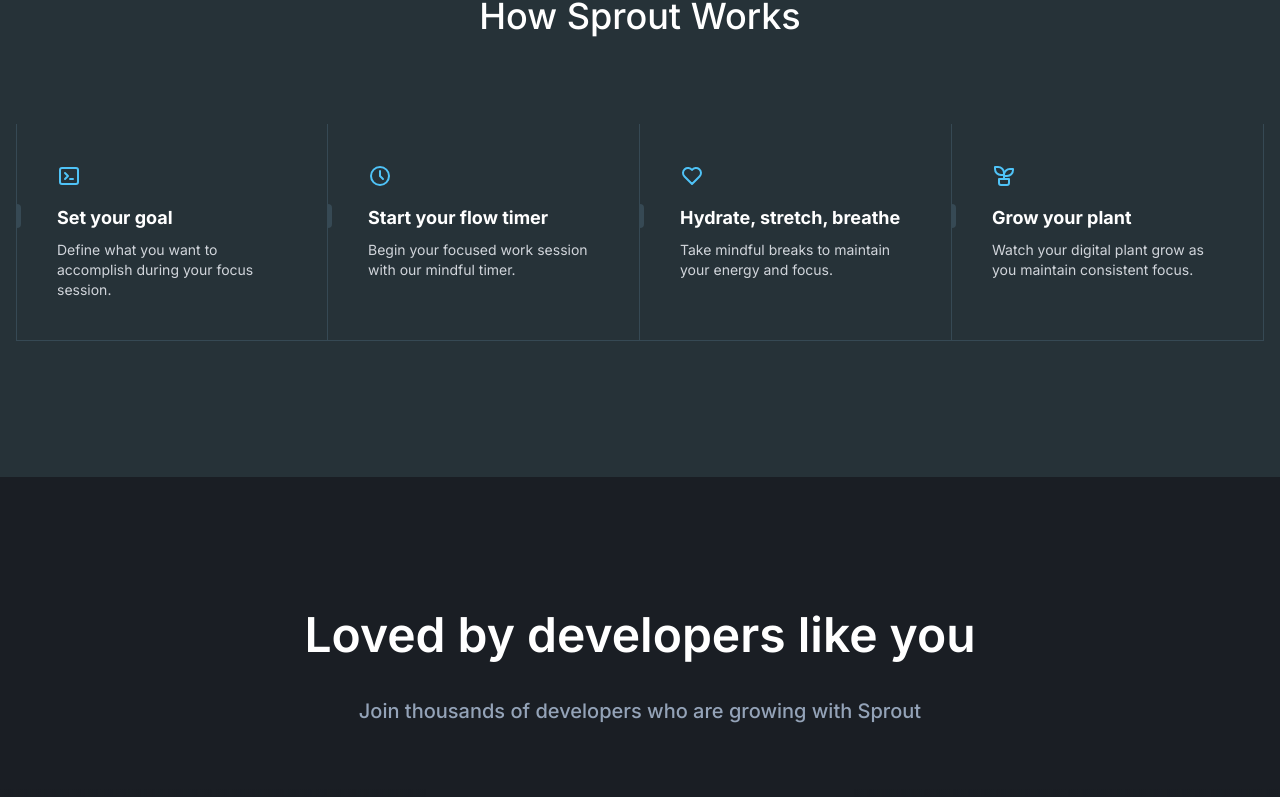
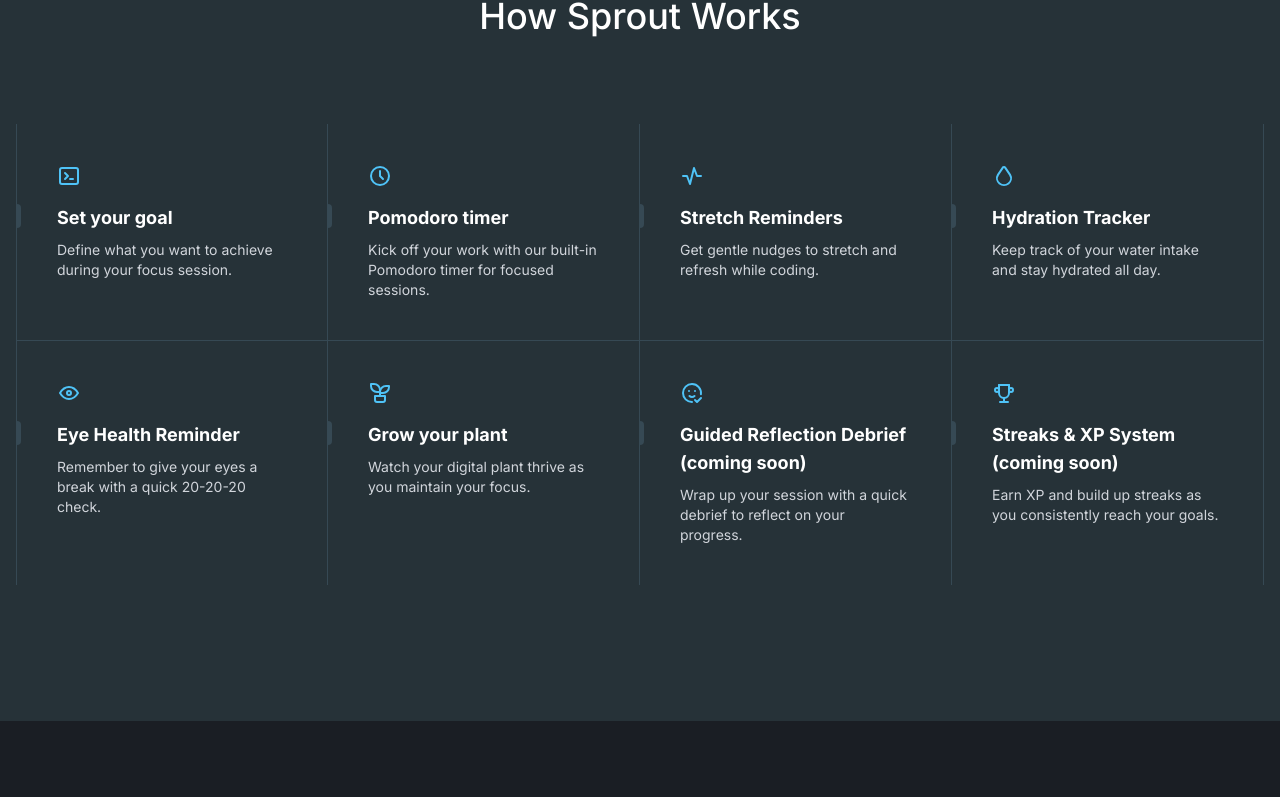
Before and after one commit to S3Crypto/Sprout, a Next.js app: page / in a window 1280 px wide. Shown: the part 1158-1955 px from the top of the page. Built offline with nearby package versions, Linux system fonts and the light colour scheme.

Commit message:
Update feature-section-with-hover-effects.tsx

```diff
--- a/components/blocks/feature-section-with-hover-effects.tsx
+++ b/components/blocks/feature-section-with-hover-effects.tsx
@@ -2,32 +2,56 @@
 import {
   IconTerminal2,
   IconClock,
-  IconHeart,
-  IconPlant
+  IconActivity,
+  IconDroplet,
+  IconEye,
+  IconPlant,
+  IconMoodCheck,
+  IconTrophy,
 } from "@tabler/icons-react";
 
 export function FeaturesSectionWithHoverEffects() {
   const features = [
     {
       title: "Set your goal",
-      description: "Define what you want to accomplish during your focus session.",
+      description: "Define what you want to achieve during your focus session.",
       icon: <IconTerminal2 />,
     },
     {
-      title: "Start your flow timer",
-      description: "Begin your focused work session with our mindful timer.",
+      title: "Pomodoro timer",
+      description: "Kick off your work with our built-in Pomodoro timer for focused sessions.",
       icon: <IconClock />,
     },
     {
-      title: "Hydrate, stretch, breathe",
-      description: "Take mindful breaks to maintain your energy and focus.",
-      icon: <IconHeart />,
+      title: "Stretch Reminders",
+      description: "Get gentle nudges to stretch and refresh while coding.",
+      icon: <IconActivity />,
+    },
+    {
+      title: "Hydration Tracker",
+      description: "Keep track of your water intake and stay hydrated all day.",
+      icon: <IconDroplet />,
+    },
+    {
+      title: "Eye Health Reminder",
+      description: "Remember to give your eyes a break with a quick 20-20-20 check.",
+      icon: <IconEye />,
     },
     {
       title: "Grow your plant",
-      description: "Watch your digital plant grow as you maintain consistent focus.",
+      description: "Watch your digital plant thrive as you maintain your focus.",
       icon: <IconPlant />,
-    }
+    },
+    {
+      title: "Guided Reflection Debrief (coming soon)",
+      description: "Wrap up your session with a quick debrief to reflect on your progress.",
+      icon: <IconMoodCheck />,
+    },
+    {
+      title: "Streaks & XP System (coming soon)",
+      description: "Earn XP and build up streaks as you consistently reach your goals.",
+      icon: <IconTrophy />,
+    },
   ];
 
   return (
```
